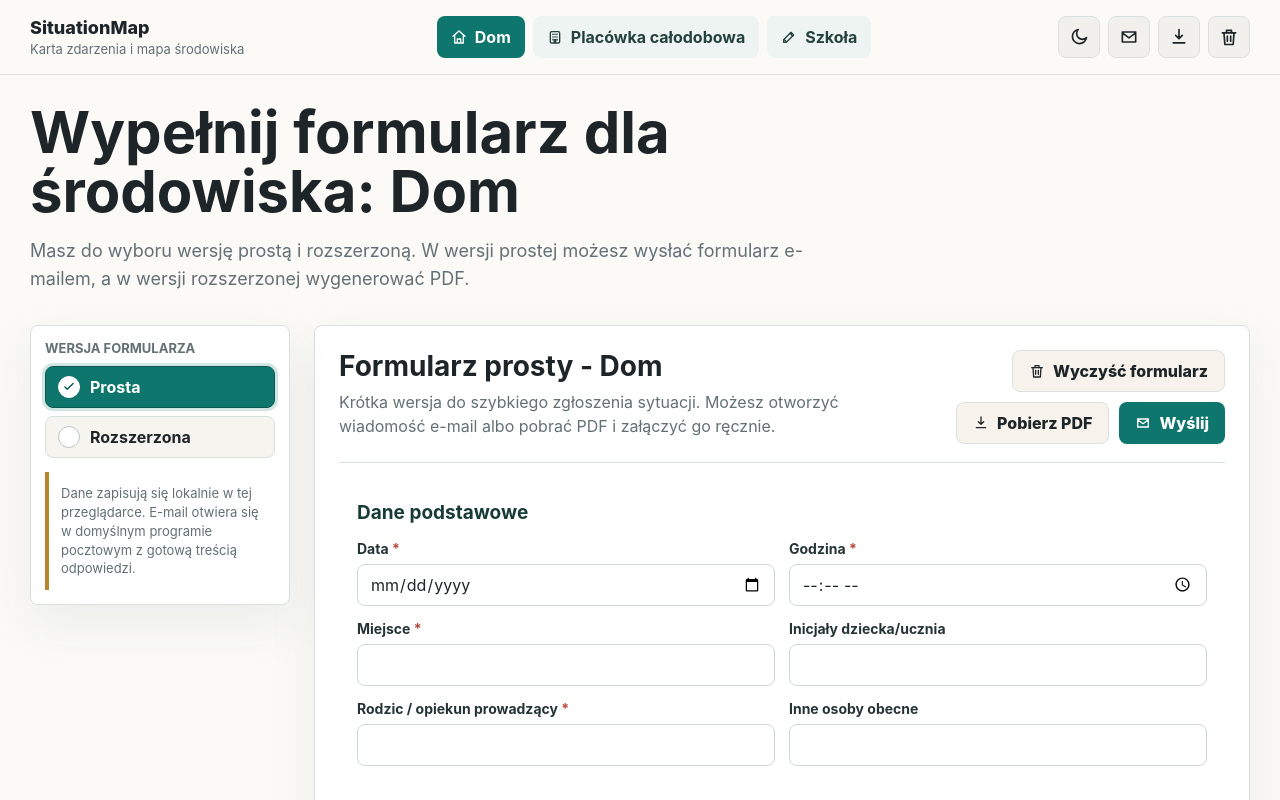
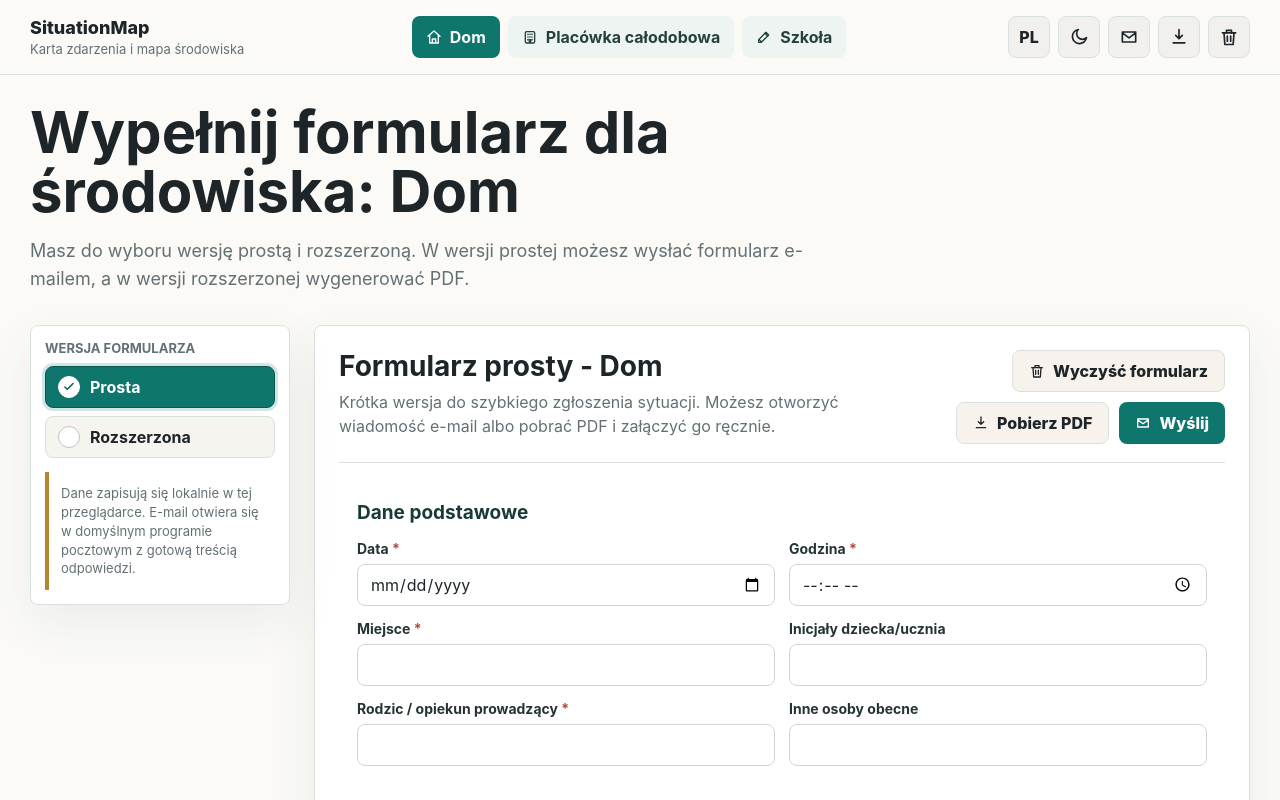
Before and after one commit to first-sunbeam/situationmap, a Vue app: page / in a window 1280 px wide. Shown: the top 800 px of the page. Built offline with nearby package versions, Linux system fonts and the light colour scheme.

Commit message:
Add language switching infrastructure

```diff
--- a/src/App.vue
+++ b/src/App.vue
@@ -4,10 +4,12 @@ import IncidentForm from "./components/IncidentForm.vue";
 import EnvironmentMapForm from "./components/EnvironmentMapForm.vue";
 import { useFormState } from "./composables/useFormState";
 import { useTheme } from "./composables/useTheme";
+import { useLanguage } from "./i18n/useLanguage";
 import SvgIcon from "./components/ui/SvgIcon.vue";
 import IconSprite from "./components/ui/IconSprite.vue";
 
 const { isDarkTheme, toggleTheme } = useTheme();
+const { languageLabel, toggleLanguageLabel, toggleLanguage } = useLanguage();
 
 const {
   activeEnvKey,
@@ -48,6 +50,15 @@ const {
           </button>
         </nav>
         <div class="actions">
+          <button
+            class="language-button"
+            type="button"
+            :title="toggleLanguageLabel"
+            :aria-label="toggleLanguageLabel"
+            @click="toggleLanguage"
+          >
+            {{ languageLabel }}
+          </button>
           <button
             class="icon-button"
             :title="isDarkTheme ? 'Włącz jasny motyw' : 'Włącz ciemny motyw'"
--- /dev/null
+++ b/src/i18n/useLanguage.ts
@@ -0,0 +1,54 @@
+import { computed, ref, watch } from "vue";
+
+export type LanguageCode = "pl" | "en";
+
+const STORAGE_KEY = "situationmap-language";
+const DEFAULT_LANGUAGE: LanguageCode = "pl";
+
+function isLanguageCode(value: unknown): value is LanguageCode {
+  return value === "pl" || value === "en";
+}
+
+function loadLanguage(): LanguageCode {
+  try {
+    const savedLanguage = localStorage.getItem(STORAGE_KEY);
+    return isLanguageCode(savedLanguage) ? savedLanguage : DEFAULT_LANGUAGE;
+  } catch {
+    return DEFAULT_LANGUAGE;
+  }
+}
+
+const language = ref<LanguageCode>(loadLanguage());
+
+watch(language, (value) => {
+  try {
+    localStorage.setItem(STORAGE_KEY, value);
+  } catch {
+    // Ignore storage errors, e.g. private mode restrictions.
+  }
+});
+
+export function useLanguage() {
+  const isEnglish = computed(() => language.value === "en");
+  const nextLanguage = computed<LanguageCode>(() => isEnglish.value ? "pl" : "en");
+  const languageLabel = computed(() => language.value.toUpperCase());
+  const toggleLanguageLabel = computed(() => isEnglish.value ? "Przełącz język na polski" : "Switch language to English");
+
+  function setLanguage(value: LanguageCode) {
+    language.value = value;
+  }
+
+  function toggleLanguage() {
+    setLanguage(nextLanguage.value);
+  }
+
+  return {
+    language,
+    isEnglish,
+    languageLabel,
+    nextLanguage,
+    toggleLanguageLabel,
+    setLanguage,
+    toggleLanguage
+  };
+}
--- a/src/styles.css
+++ b/src/styles.css
@@ -214,6 +214,7 @@ button {
 .tab-button,
 .mode-button,
 .icon-button,
+.language-button,
 .primary-button,
 .secondary-button {
   min-height: 42px;
@@ -277,6 +278,34 @@ button {
   flex: 0 0 auto;
   width: 1em;
   height: 1em;
+}
+
+/* --- Language button --- */
+
+.language-button {
+  display: inline-grid;
+  place-items: center;
+  min-width: 42px;
+  padding: 0 10px;
+  background: #f1f0ec;
+  color: var(--ink);
+  border: 1px solid var(--line);
+  font-weight: 800;
+}
+
+.language-button:hover {
+  transform: translateY(-1px);
+}
+
+:root[data-theme="dark"] .language-button {
+  background: #142a26;
+  color: var(--ink);
+  border-color: var(--line);
+}
+
+:root[data-theme="dark"] .language-button:hover {
+  background: #193632;
+  box-shadow: var(--shadow-hover);
 }
 
 /* --- Icon button --- */
```
